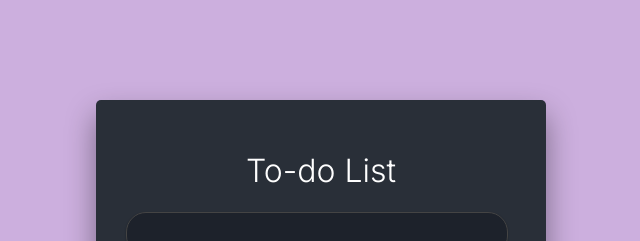
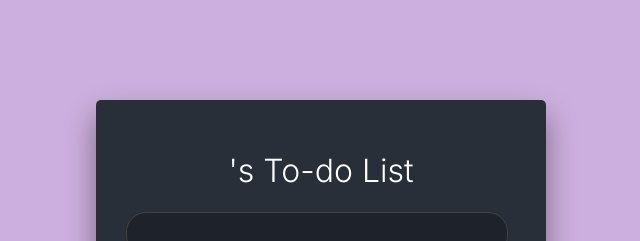
Before and after one commit to noelledons/todo-list, a Next.js app: page /todolist in a window 1280 px wide. Shown: the top 241 px of the page, without its empty margins (319-959 px from the left). Built offline with nearby package versions, Linux system fonts and the light colour scheme.

Commit message:
correct routing, displaying username

```diff
--- a/src/components/TaskContainer/index.jsx
+++ b/src/components/TaskContainer/index.jsx
@@ -1,26 +1,23 @@
-"use client";
-
 import React from "react";
-import { useRouter } from "next/navigation";
+import { useSearchParams } from "next/navigation";
 import "./styles.scss";
 import TaskForm from "../TaskForm";
 import TaskList from "../TaskList";
 
 const TaskContainer = () => {
-  const router = useRouter();
-  const { username } = router.query || {};
-  console.log(username);
+  const searchParams = useSearchParams();
+  const user = searchParams.get("username");
 
   return (
     <div className="taskcontainer">
       <div className="taskcontainer__headercontainer">
-        <h1 className="taskcontainer__header">{username} To-do List</h1>
+        <h1 className="taskcontainer__header"> {user}{`'s`} To-do List</h1>
       </div>
       <div>
-        <TaskForm/>
+        <TaskForm />
       </div>
       <div>
-      <TaskList/>
+        <TaskList />
       </div>
     </div>
   );
```
Also changed, not shown: src/app/page.js (+26 -13 lines).
